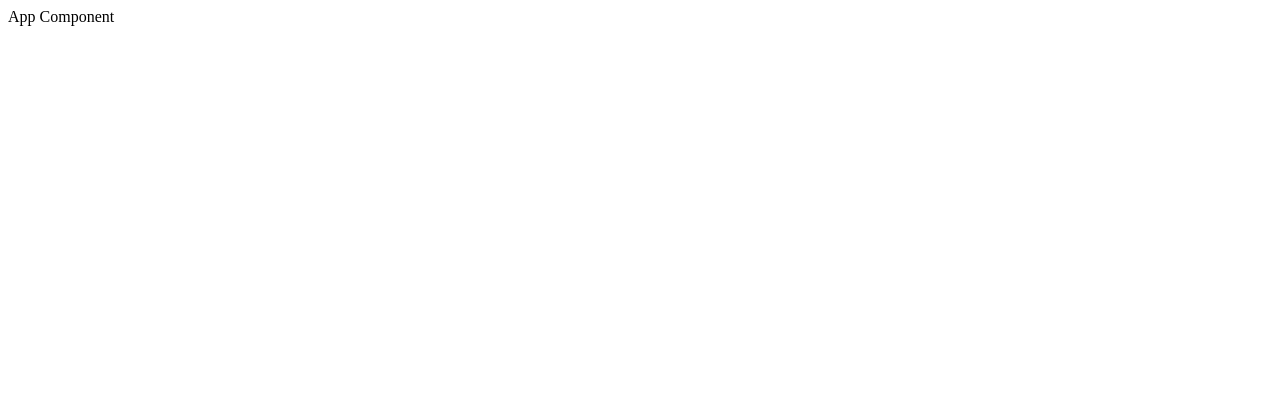
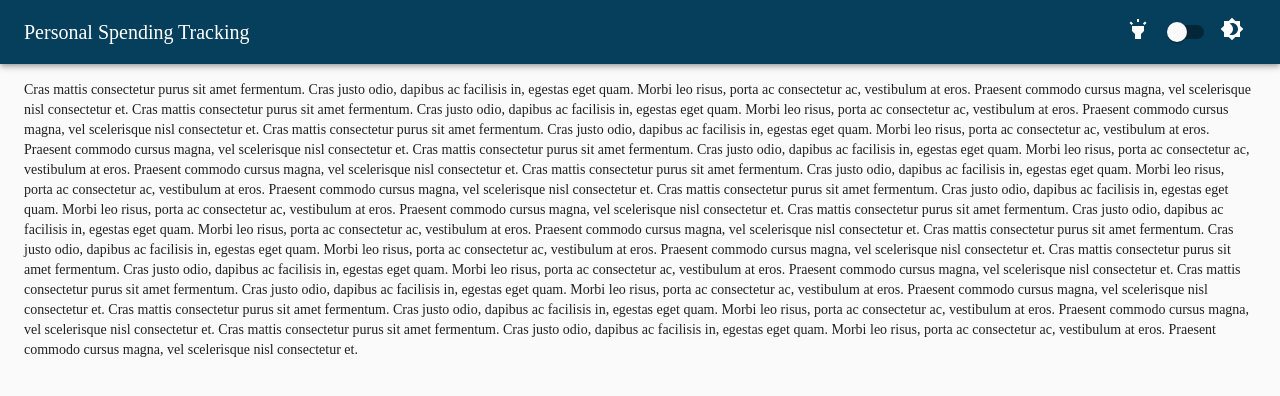
Before and after one commit to moh7afiz90/personal-expense-tracker, a React (Create React App) app: page / in a window 1280 px wide. Shown: the top 396 px of the page. Built offline with nearby package versions, Linux system fonts and the light colour scheme.

Commit message:
added dark mode

```diff
--- a/package.json
+++ b/package.json
@@ -4,6 +4,7 @@
   "private": true,
   "dependencies": {
     "@material-ui/core": "^4.9.4",
+    "@material-ui/icons": "^4.9.1",
     "@testing-library/jest-dom": "^4.2.4",
     "@testing-library/react": "^9.3.2",
     "@testing-library/user-event": "^7.1.2",
--- a/src/App.js
+++ b/src/App.js
@@ -1,7 +1,60 @@
-import React from 'react'
+import React, { useState } from 'react'
+import { createMuiTheme, ThemeProvider } from '@material-ui/core/styles'
+import { Container, Box, CssBaseline } from '@material-ui/core'
+import Header from './components/Header'
+
+const themeObject = {
+  palette: {
+    type: 'light',
+    primary: { main: '#053f5b' },
+    secondary: { main: '#5e3c6f' }
+  },
+  themeName: 'Blue Lagoon 2020',
+  typography: {
+    fontFamily: 'bitter'
+  }
+}
+
+const useDarkMode = () => {
+  const [theme, setTheme] = useState(themeObject)
+  const {
+    palette: { type }
+  } = theme
+  const toggleDarkMode = () => {
+    const updatedTheme = {
+      ...theme,
+      palette: {
+        ...theme.palette,
+        type: type === 'light' ? 'dark' : 'light'
+      }
+    }
+    setTheme(updatedTheme)
+  }
+  return [theme, toggleDarkMode]
+}
 
 function App() {
-  return <div>App Component</div>
+  const [theme, toggleDarkMode] = useDarkMode()
+  const themeConfig = createMuiTheme(theme)
+  console.log(themeConfig)
+  return (
+    <ThemeProvider theme={themeConfig}>
+      <CssBaseline />
+      <Header toggleDarkMode={toggleDarkMode}>App Component</Header>
+      <Container>
+        <Box my={2}>
+          {[...new Array(12)]
+            .map(
+              () => `Cras mattis consectetur purus sit amet fermentum.
+Cras justo odio, dapibus ac facilisis in, egestas eget quam.
+Morbi leo risus, porta ac consectetur ac, vestibulum at eros.
+Praesent commodo cursus magna, vel scelerisque nisl consectetur et.`
+            )
+            .join('\n')}
+        </Box>
+      </Container>
+    </ThemeProvider>
+  )
 }
 
 export default App
--- /dev/null
+++ b/src/components/Header.js
@@ -0,0 +1,55 @@
+import React from 'react'
+import { makeStyles } from '@material-ui/core/styles'
+import HighlightIcon from '@material-ui/icons/Highlight'
+import Brightness4Icon from '@material-ui/icons/Brightness4'
+import {
+  AppBar,
+  Switch,
+  FormControlLabel,
+  Toolbar,
+  Grid
+} from '@material-ui/core'
+import Typography from '@material-ui/core/Typography'
+
+const useStyles = makeStyles(theme => ({
+  root: {
+    flexGrow: 1
+  },
+  menuButton: {
+    marginRight: theme.spacing(2)
+  },
+  title: {
+    flexGrow: 1
+  }
+}))
+
+export default function Header(props) {
+  const classes = useStyles()
+
+  return (
+    <div className={classes.root}>
+      <AppBar position="static">
+        <Toolbar>
+          <Typography variant="h6" className={classes.title}>
+            Personal Spending Tracking
+          </Typography>
+          <FormControlLabel
+            control={
+              <Grid component="label" container alignItems="center" spacing={1}>
+                <Grid item>
+                  <HighlightIcon />
+                </Grid>
+                <Grid item>
+                  <Switch onClick={props.toggleDarkMode} />
+                </Grid>
+                <Grid>
+                  <Brightness4Icon />
+                </Grid>
+              </Grid>
+            }
+          />
+        </Toolbar>
+      </AppBar>
+    </div>
+  )
+}
```
Also changed, not shown: 1 other file (tests, documents, lock files or other folders).
